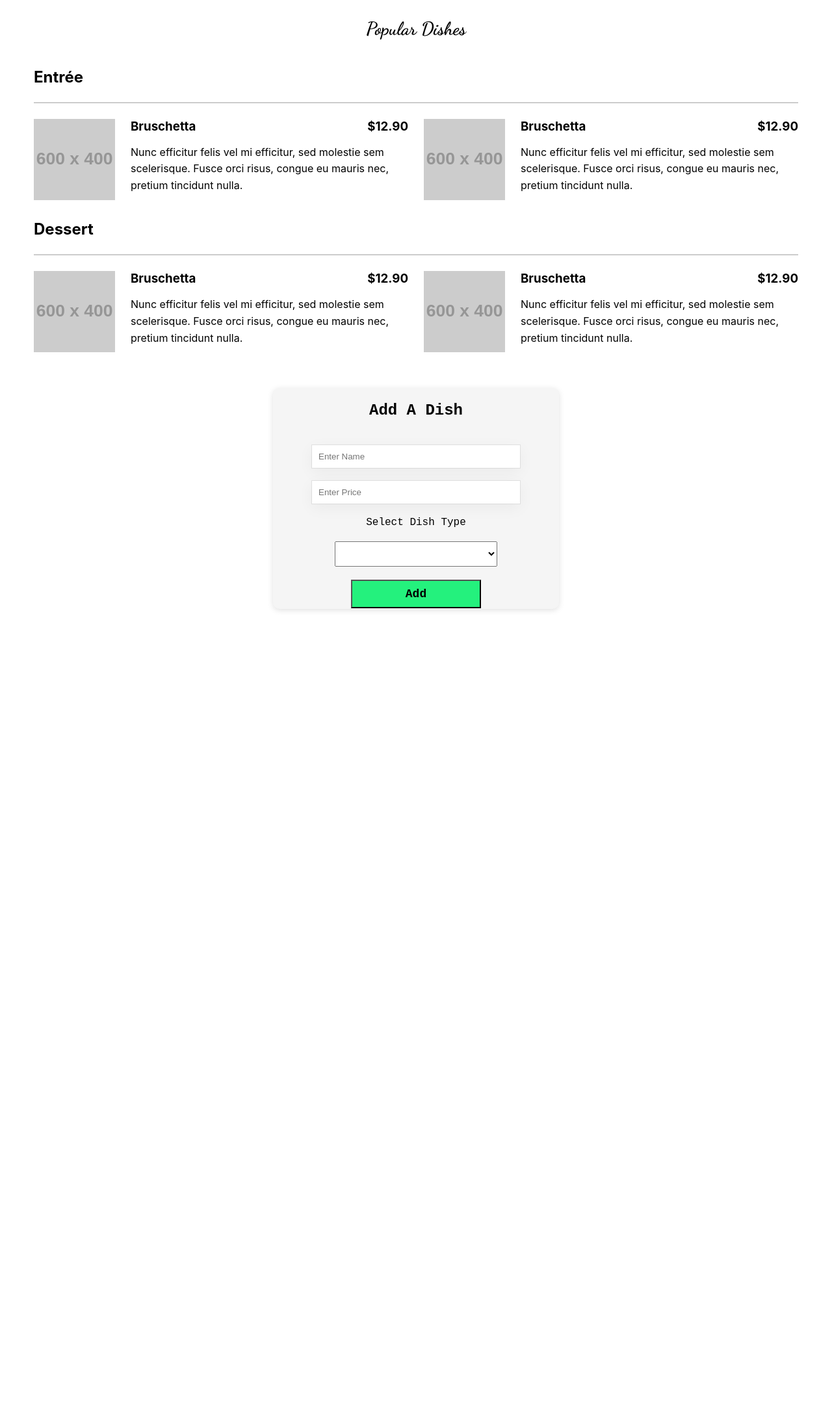
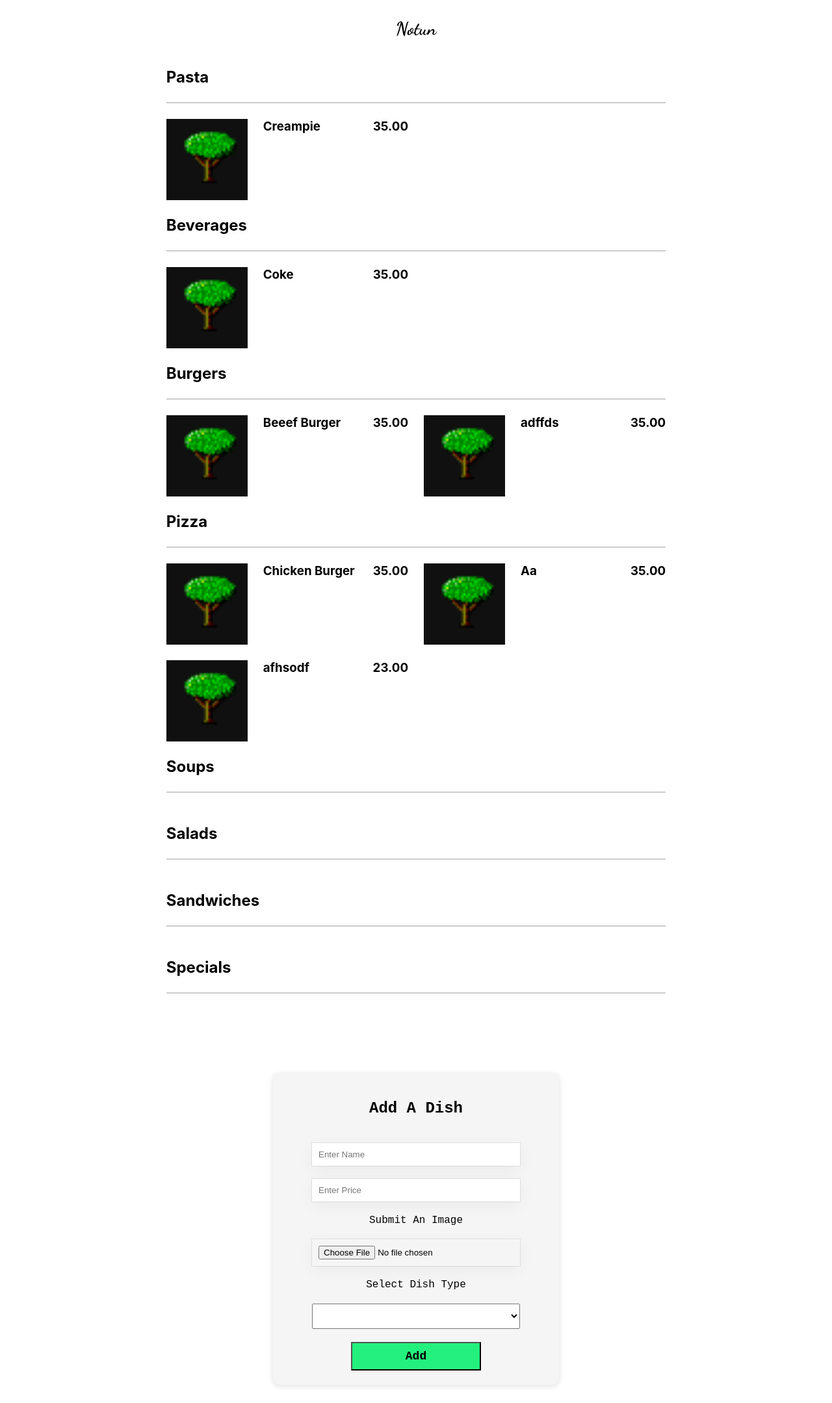
Before and after one commit to nafizfouad/MenuMinglee, a Django app: page /restaurant/1/ in a window 1280 px wide. Shown: the whole page at 65% size. Before the commit the page ends 940 px from the top, so only its background shows below. Run offline with Django 4.2, Linux system fonts and the light colour scheme; data comes from the database, SQL or seed files in the repository; both versions use the stored data as it was after the commit; grey boxes labelled with a size stand in for pictures from a placeholder-image service; some libraries are stand-ins or nearby versions.

Commit message:
Uploading Menu For Restaurant Completed

```diff
--- a/menuMinglee/settings.py
+++ b/menuMinglee/settings.py
@@ -25,7 +25,7 @@
 # SECURITY WARNING: don't run with debug turned on in production!
 DEBUG = True
 
-ALLOWED_HOSTS = []
+ALLOWED_HOSTS = ['*']
 EMAIL_PORT = 587
 EMAIL_USE_TLS = True
 EMAIL_BACKEND = 'django.core.mail.backends.smtp.EmailBackend'
--- a/menuMinglee/urls.py
+++ b/menuMinglee/urls.py
@@ -15,9 +15,10 @@
 """
 from django.contrib import admin
 from django.urls import path,include
-
+from django.conf import settings
+from django.conf.urls.static import static
 urlpatterns = [
     path('admin/', admin.site.urls),
         path('',include('menuMingleeApp.urls')),
 
-]
+]+static(settings.MEDIA_URL, document_root=settings.MEDIA_ROOT)
--- a/menuMingleeApp/models.py
+++ b/menuMingleeApp/models.py
@@ -30,5 +30,6 @@
     dishId=models.IntegerField(null=True,default=0)
     name=models.CharField(max_length=40,blank=True,null=True)
     price=models.DecimalField(max_digits=8,decimal_places=2,null=True,default=0.0)
+    image=models.ImageField(upload_to='image/' ,blank=True,null=True)
     def __str__(self):
         return str(self.name)+" - "+str(self.dishId)
--- a/menuMingleeApp/urls.py
+++ b/menuMingleeApp/urls.py
@@ -14,3 +14,5 @@
 
 
 ]
+urlpatterns += static(settings.STATIC_URL, document_root=settings.STATIC_ROOT)
+urlpatterns += static(settings.MEDIA_URL, document_root=settings.MEDIA_ROOT)
--- a/menuMingleeApp/views.py
+++ b/menuMingleeApp/views.py
@@ -107,6 +107,11 @@
     menuList=Dish.objects.filter(restaurant=restaurant)
     typeList=Type.objects.filter()
     checker=0
+    menuDict={}
+    for i in typeList:
+        menuDict[i.name]=[]
+    for o in menuList:
+        menuDict[o.subType.name].append(o)
     if restaurant.name==None:
         checker=1
     if 'submitName' in request.POST:
@@ -122,10 +127,9 @@
             name=request.POST.get('name'),
             subType=Type.objects.get(name=request.POST.get('type')),
             price=request.POST.get('price'),
-
+            image=request.FILES.get('image')
         )
-        newDish.save();
-        print('hoise')
+        newDish.save()
         redirectURL="/restaurant/"+str(id)
         return redirect(redirectURL)
     cont={
@@ -133,5 +137,6 @@
         'menuList':menuList,
         'restaurant':restaurant,
         'typeList':typeList,
+        'menuDict':menuDict
     }
     return render(request,'restaurant.html',cont)
--- a/templates/restaurant.html
+++ b/templates/restaurant.html
@@ -17,7 +17,7 @@
         font-family: "Courier New", Courier, monospace;
       }
       select {
-        width: 250px;
+        width: 320px;
         padding: 10px;
       }
       option {
@@ -26,13 +26,14 @@
         font-family: "Courier New", Courier, monospace;
       }
       .form {
+        margin-top: 50px;
         display: flex;
         justify-content: center;
         align-items: center;
         flex-direction: column;
         padding: 20px;
         width: 400px;
-        height: 300px;
+        height: 440px;
         background: whitesmoke;
         border-radius: 10px;
         box-shadow: rgba(99, 99, 99, 0.2) 0px 2px 8px 0px;
@@ -150,97 +151,41 @@
         <button type="submit" name="submitName">Submit</button>
       </form>
       {%else%}
-      <h2 class="module-title">Popular Dishes</h2>
+      <h1 class="module-title">{{restaurant.name}}</h1>
       {%endif%}
     </div>
     <div class="container">
       <div class="menu">
-        <h2 class="menu-group-heading">Entrée</h2>
+        {%for o,i in menuDict.items%}
+        <h2 class="menu-group-heading">{{o}}</h2>
         <div class="menu-group">
+          {%if i%} {%for ii in i%}
           <div class="menu-item">
             <img
               class="menu-item-image"
-              src="https://dummyimage.com/600x400/000/fff"
+              src="{{ii.image.url}}"
               alt="Bruschetta"
             />
             <div class="menu-item-text">
               <h3 class="menu-item-heading">
-                <span class="menu-item-name">Bruschetta</span>
-                <span class="menu-item-price">$12.90</span>
+                <span class="menu-item-name">{{ii.name}}</span>
+                <span class="menu-item-price">{{ii.price}}</span>
               </h3>
-              <p class="menu-item-description">
-                Nunc efficitur felis vel mi efficitur, sed molestie sem
-                scelerisque. Fusce orci risus, congue eu mauris nec, pretium
-                tincidunt nulla.
-              </p>
             </div>
           </div>
-          <div class="menu-item">
-            <img
-              class="menu-item-image"
-              src="https://dummyimage.com/600x400/0f0/fff"
-              alt="Bruschetta"
-            />
-            <div class="menu-item-text">
-              <h3 class="menu-item-heading">
-                <span class="menu-item-name">Bruschetta</span>
-                <span class="menu-item-price">$12.90</span>
-              </h3>
-              <p class="menu-item-description">
-                Nunc efficitur felis vel mi efficitur, sed molestie sem
-                scelerisque. Fusce orci risus, congue eu mauris nec, pretium
-                tincidunt nulla.
-              </p>
-            </div>
-          </div>
+          {%endfor%} {%endif%}
         </div>
-        <h2 class="menu-group-heading">Dessert</h2>
-        <div class="menu-group">
-          <div class="menu-item">
-            <img
-              class="menu-item-image"
-              src="https://dummyimage.com/600x400/f00/000"
-              alt="Bruschetta"
-            />
-            <div class="menu-item-text">
-              <h3 class="menu-item-heading">
-                <span class="menu-item-name">Bruschetta</span>
-                <span class="menu-item-price">$12.90</span>
-              </h3>
-              <p class="menu-item-description">
-                Nunc efficitur felis vel mi efficitur, sed molestie sem
-                scelerisque. Fusce orci risus, congue eu mauris nec, pretium
-                tincidunt nulla.
-              </p>
-            </div>
-          </div>
-          <div class="menu-item">
-            <img
-              class="menu-item-image"
-              src="https://dummyimage.com/600x400/00f/000"
-              alt="Bruschetta"
-            />
-            <div class="menu-item-text">
-              <h3 class="menu-item-heading">
-                <span class="menu-item-name">Bruschetta</span>
-                <span class="menu-item-price">$12.90</span>
-              </h3>
-              <p class="menu-item-description">
-                Nunc efficitur felis vel mi efficitur, sed molestie sem
-                scelerisque. Fusce orci risus, congue eu mauris nec, pretium
-                tincidunt nulla.
-              </p>
-            </div>
-          </div>
-        </div>
+        {%endfor%}
       </div>
     </div>
     <div class="form">
       <h2>Add A Dish</h2>
-      <form method="POST">
+      <form method="POST" enctype="multipart/form-data">
         {%csrf_token%}
         <input type="text" placeholder="Enter Name" name="name" />
         <input type="number" placeholder="Enter Price" name="price" />
+        <label for="">Submit An Image</label>
+        <input type="file" name="image" />
         <label for="">Select Dish Type</label>
         <select name="type">
           <option disabled selected></option>
```
Also changed, not shown: db.sqlite3, media/a.PNG (added), media/image/a.PNG (added), media/image/a_3uU908H.PNG (added), media/image/a_6rN52he.PNG (added), media/image/a_ElVkrM5.PNG (added), media/image/a_RIvK3Op.PNG (added), media/image/a_vdfUyWp.PNG (added), media/image/a_yDgg1Lp.PNG (added), menuMingleeApp/migrations/0005_dish_image.py (added), menuMingleeApp/migrations/0006_alter_dish_image.py (added), menuMingleeApp/migrations/0007_alter_dish_image.py (added).
